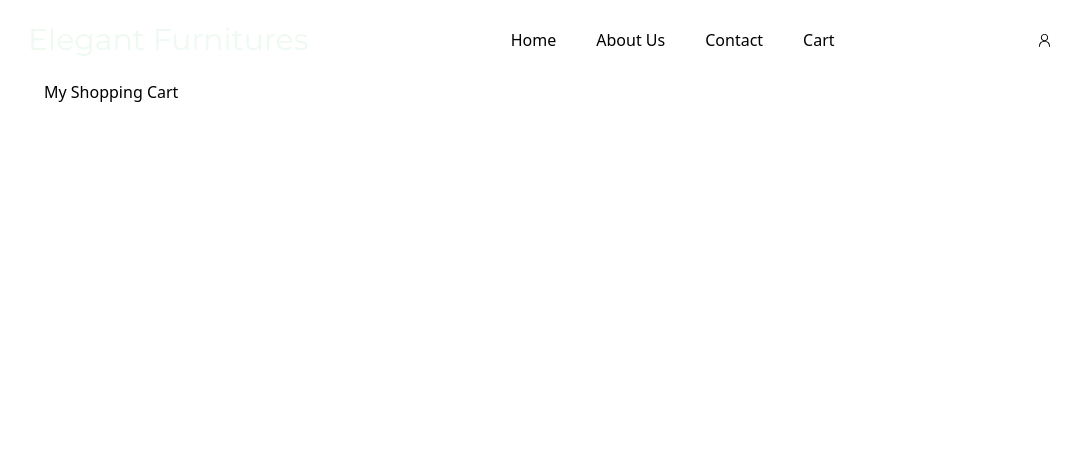
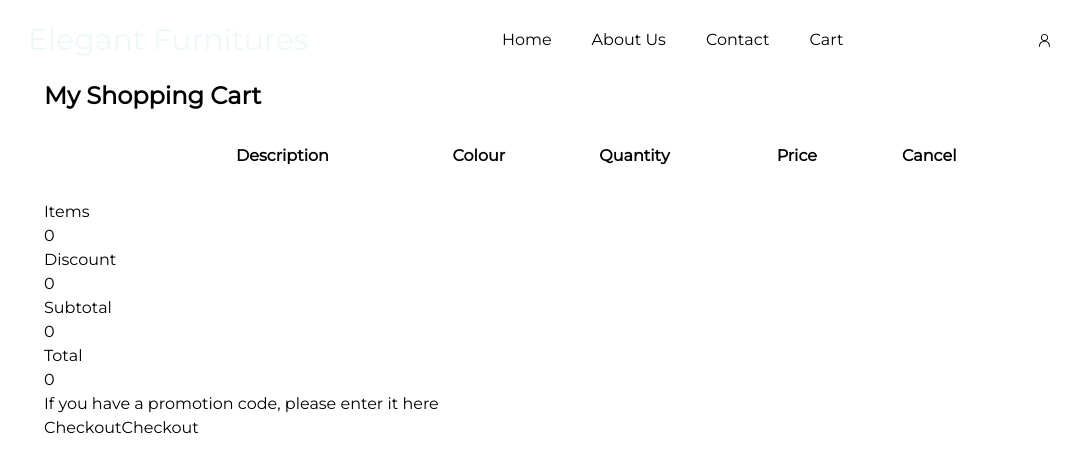
Before and after one commit to Peliah/timbu-shop, a React (Vite) app: page /cart in a window 1280 px wide. Shown: the top 472 px of the page, without its empty margins (100-1181 px from the left). Built offline with nearby package versions, Linux system fonts and the light colour scheme.

Commit message:
cart almost done

```diff
--- a/src/App.jsx
+++ b/src/App.jsx
@@ -4,16 +4,19 @@ import { AuthProvider } from './hooks/AuthContext/AuthProvider'
 import HomePage from './Pages/ShopPages/HomePage'
 import Navbar from './component/Navbar'
 import Cart from './Pages/ShopPages/Cart'
+import { CartProvider } from './hooks/CartContext/CartProvider'
 
 const App = () => {
   return (
     <BrowserRouter>
       <AuthProvider>
-        <Navbar />
-        <Routes>
-          <Route path='/' element={<HomePage />}/>
-            <Route path='/cart' element={<Cart/>}/>
-        </Routes>
+        <CartProvider>
+          <Navbar />
+          <Routes>
+            <Route path='/' element={<HomePage />} />
+            <Route path='/cart' element={<Cart />} />
+          </Routes>
+        </CartProvider>
       </AuthProvider>
     </BrowserRouter>
   )
--- a/src/Pages/ShopPages/Cart.jsx
+++ b/src/Pages/ShopPages/Cart.jsx
@@ -1,14 +1,98 @@
 import React from 'react'
+import { useCart } from '../../hooks/CartContext/CartProvider'
 
 const Cart = () => {
+  const { cart } = useCart();
   return (
-    <div className='min-h-screen pt-20 px-36'>
-       <div>
-        My Shopping Cart
+    <div className='min-h-screen pt-20 px-36 font-Montserrat'>
+      <div className=''>
+        <h2 className='font-semibold text-2xl'>
+          My Shopping Cart
+        </h2>
         <div>
-
+          {/* <table className="w-full border-collapse">
+            <thead>
+              <tr>
+                <th className="border py-2 px-4"></th>
+                <th className="border py-2 px-4">Description</th>
+                <th className="border py-2 px-4">Quantity</th>
+                <th className="border py-2 px-4">Price</th>
+                <th className="border py-2 px-4">Cancel</th>
+              </tr>
+            </thead>
+            <tbody>
+              {cart.map((item, index) => (
+                <tr key={item.id}>
+                  <td className="border py-2 px-4">
+                    <img src={item.image} alt={item.name} className="h-16 w-16 object-cover" />
+                  </td>
+                  <td className="border py-2 px-4">{item.description}</td>
+                  <td className="border py-2 px-4">{item.quantity}</td>
+                  <td className="border py-2 px-4">${item.price}</td>
+                  <td className="border py-2 px-4">
+                    <button className="bg-red-500 text-white py-1 px-2 rounded">Cancel</button>
+                  </td>
+                </tr>
+              ))}
+            </tbody>
+          </table> */}
+          <table className="w-full border-separate text-left  border-spacing-y-6">
+            <thead>
+              <tr>
+                <th className="py-2 px-4 w-44"></th>
+                <th className="py-2 px-4">Description</th>
+                <th className="py-2 px-4">Colour</th>
+                <th className="py-2 px-4">Quantity</th>
+                <th className="py-2 px-4">Price</th>
+                <th className="py-2 px-4">Cancel</th>
+              </tr>
+            </thead>
+            <tbody className=''>
+              {cart.map((item) => (
+                <tr key={item.id} className='shadow-md h-44 rounded-lg'>
+                  <td className="py-2 px-4">
+                    <img src={item.image} alt={item.name} className="h-32 w-32 object-cover rounded-md" />
+                  </td>
+                  <td className="py-2 px-4">{item.description}</td>
+                  <td className="py-2 px-4">{item.colour ? item.colour : "N/A"}</td>
+                  <td className="py-2 px-4">{item.quantity}</td>
+                  <td className="py-2 px-4">${item.price},000</td>
+                  <td className="py-2 px-4">
+                    <button className="bg-red-500 text-white py-1 px-2 rounded">Cancel</button>
+                  </td>
+                </tr>
+              ))}
+            </tbody>
+          </table>
         </div>
-       </div>
+        <div>
+          <div>
+            <div>
+              <h4>Items</h4>
+              <p>{cart.length}</p>
+            </div>
+            <div>
+              <h4>Discount</h4>
+              <p>{cart.length}</p>
+            </div>
+            <div>
+              <h4>Subtotal</h4>
+              <p>{cart.length}</p>
+            </div>
+            <div>
+              <h4>Total</h4>
+              <p>{cart.length}</p>
+            </div>
+          </div>
+          <div>
+            <div><label>If you have a promotion code, please enter it here</label></div>
+            <div>
+              <button>Checkout</button>
+              <button>Checkout</button>
+            </div>
+          </div>
+        </div>
+      </div>
     </div>
   )
 }
--- a/src/component/CategorySection/Category.jsx
+++ b/src/component/CategorySection/Category.jsx
@@ -21,7 +21,7 @@ const Category = () => {
             <div className="grid grid-cols-1 sm:grid-cols-2 lg:grid-cols-3 gap-6">
                 {furniture.map(item => (
                     <CategoryItem
-                        key={item.id}
+                        id={item.id}
                         image={item.image}
                         name={item.name}
                         description={item.description}
--- a/src/component/CategorySection/CategoryItem.jsx
+++ b/src/component/CategorySection/CategoryItem.jsx
@@ -1,18 +1,19 @@
 // import React from 'react';
 
-// const CategoryItem = ({ image, name, description }) => {
+// const CategoryItem = ({ image, name, description, price }) => {
 //     return (
-//         <div className="border p-4 bg-white shadow-md rounded-md h-[575px]">
-//             <div className="mb-4">
-//                 <img src={image} alt={name} className="w-full h-auto object-cover rounded-md" />
+//         <div className="rounded-md shadow-xl font-Montserrat">
+//             <div className="w-full h-96 overflow-hidden rounded-md">
+//                 <img src={image} alt={name} className="w-full h-full object-cover" />
 //             </div>
-//             <div className="mb-4">
-//                 <h2 className="text-lg font-bold">{name}</h2>
-//                 <h3 className="text-gray-600">{description}</h3>
+//             <div className="px-4 pt-4">
+//                 <h2 className="text-lg font-medium">{name}</h2>
+//                 <h3 className="text-sm font-normal">{description}</h3>
+//                 <h4 className='text-base font-medium pt-3'>${price},000</h4>
 //             </div>
-//             <div className="flex justify-between">
-//                 <button className="px-4 py-2 bg-blue-500 text-white rounded-md">Add to cart</button>
-//                 <button className="px-4 py-2 bg-gray-200 rounded-md">View</button>
+//             <div className="flex justify-between p-4">
+//                 <button className="px-3 py-1 bg-tetiary text-secondary rounded-lg text-sm font-medium">Add to cart</button>
+//                 <button className="px-3 py-1 bg-primary text-secondary rounded-lg text-sm font-medium">View</button>
 //             </div>
 //         </div>
 //     );
@@ -22,8 +23,15 @@
 
 
 import React from 'react';
+import { useCart } from '../../hooks/CartContext/CartProvider';
 
-const CategoryItem = ({ image, name, description, price }) => {
+const CategoryItem = ({ id, image, name, description, price }) => {
+    const { addToCart } = useCart();
+
+    const handleAddToCart = () => {
+        addToCart({ id, image, name, description, price });
+    };
+
     return (
         <div className="rounded-md shadow-xl font-Montserrat">
             <div className="w-full h-96 overflow-hidden rounded-md">
@@ -35,7 +43,12 @@ const CategoryItem = ({ image, name, description, price }) => {
                 <h4 className='text-base font-medium pt-3'>${price},000</h4>
             </div>
             <div className="flex justify-between p-4">
-                <button className="px-3 py-1 bg-tetiary text-secondary rounded-lg text-sm font-medium">Add to cart</button>
+                <button
+                    className="px-3 py-1 bg-tetiary text-secondary rounded-lg text-sm font-medium"
+                    onClick={handleAddToCart}
+                >
+                    Add to cart
+                </button>
                 <button className="px-3 py-1 bg-primary text-secondary rounded-lg text-sm font-medium">View</button>
             </div>
         </div>
--- a/src/component/Footer.jsx
+++ b/src/component/Footer.jsx
@@ -87,7 +87,7 @@ const Footer = () => {
         //     </div>
         // </div>
 
-        <div className='w-full bg-primary px-36 text-secondary'>
+        <div className='w-full bg-primary px-36 text-secondary font-Montserrat '>
             <div className='flex justify-between  w-full py-10'>
                 <div className='flex flex-col w-1/3  gap-2'>
                     <h1 className='font-medium text-2xl'>Contacts</h1>
--- a/src/component/Navbar.jsx
+++ b/src/component/Navbar.jsx
@@ -6,9 +6,9 @@ const Navbar = () => {
 
 
     return (
-        <nav className={`w-full flex items-center justify-center h-20 bg-transparent z-[999] fixed left-0`}>
+        <nav className={`w-full flex items-center justify-center h-20 bg-transparent z-[999] fixed left-0 font-Montserrat `}>
             <div className='w-full flex flex-row items-center justify-between h-10 pl-32 pr-32 '>
-                <figcaption className='font-Montserrat text-3xl capitalize text-secondary'>Elegant Furnitures</figcaption>
+                <figcaption className='text-3xl capitalize text-secondary'>Elegant Furnitures</figcaption>
                 <ul className=' flex flex-row gap-10'>
                     <li><Link to={'/'}>Home</Link></li>
                     <li><Link>About Us</Link></li>
--- /dev/null
+++ b/src/hooks/CartContext/CartProvider.jsx
@@ -0,0 +1,31 @@
+import React, { createContext, useState, useContext } from 'react';
+
+const CartContext = createContext();
+
+export const useCart = () => {
+    return useContext(CartContext);
+};
+
+export const CartProvider = ({ children }) => {
+    const [cart, setCart] = useState([]);
+
+    const addToCart = (item) => {
+        setCart((prevCart) => {
+            console.log(item);
+            const itemIndex = prevCart.findIndex(cartItem => cartItem.id === item.id);
+            console.log(itemIndex);
+            if (itemIndex > -1) {
+                const newCart = [...prevCart];
+                newCart[itemIndex].quantity += 1;
+                return newCart;
+            }
+            return [...prevCart, { ...item, quantity: 1 }];
+        });
+    };
+
+    return (
+        <CartContext.Provider value={{ cart, addToCart }}>
+            {children}
+        </CartContext.Provider>
+    );
+};
--- a/tailwind.config.js
+++ b/tailwind.config.js
@@ -15,7 +15,7 @@ export default {
       'tetiary': '#E2B93B'
     },
     fontFamily: {
-      'Montserrat': ['Montserrat']
+      'Montserrat': ['Montserrat', 'montserrat']
     }
   },
   plugins: [],
```
Also changed, not shown: src/component/CartGrid/GridBody.jsx (added), src/data/Cart.js (added).
